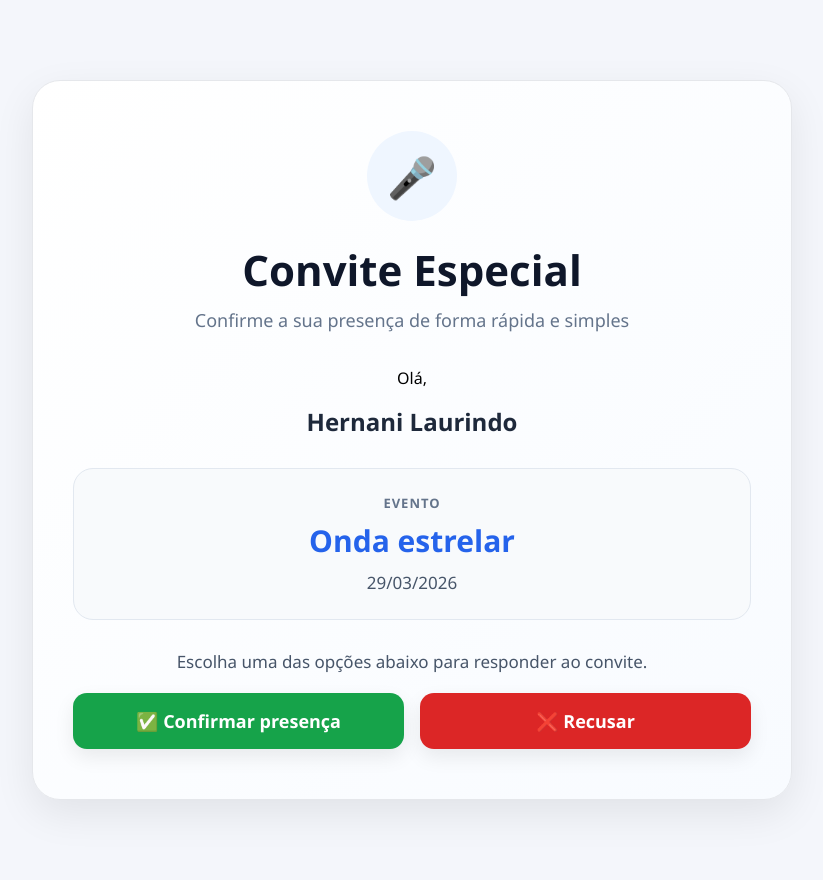
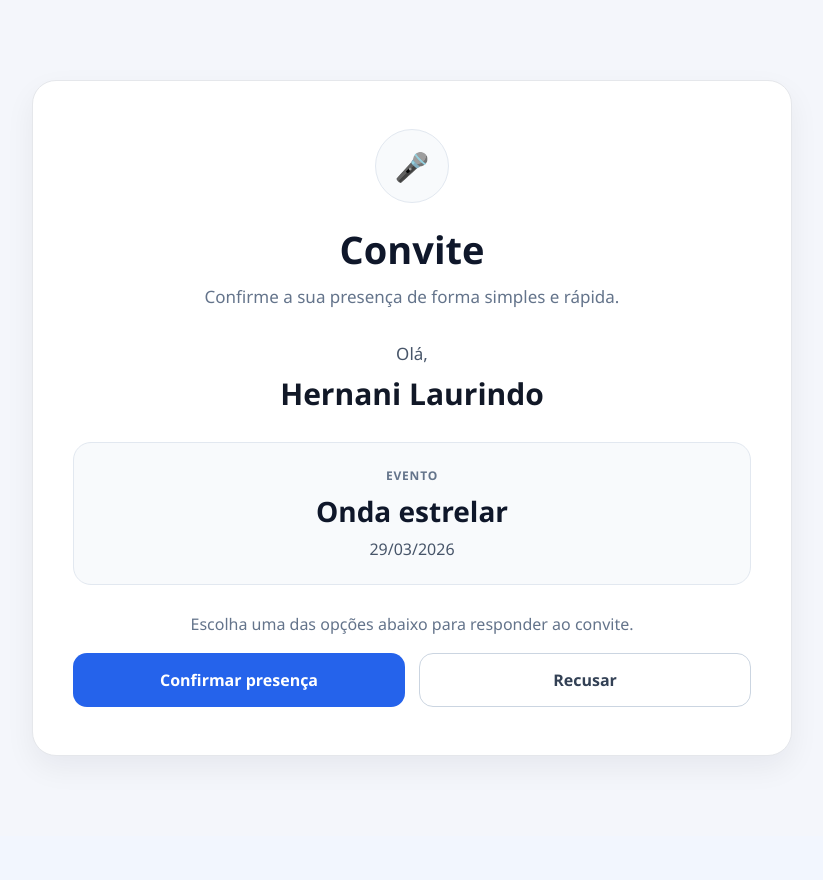
Before and after one commit to 9free13-sys/invitation-app, a Django app: page /invite/16a39fd4-306f-4f0b-864f-f8930bcd0d67/ in a window 1280 px wide. Shown: the part 71-951 px from the top of the page, without its empty margins (228-1051 px from the left). After the commit the page ends 830 px from the top, so only its background shows below. Run offline with Django 5.2, Linux system fonts and the light colour scheme; data comes from the database, SQL or seed files in the repository.

Commit message:
actualizar recpção de convidados

```diff
--- a/guests/templates/guests/invite_page.html
+++ b/guests/templates/guests/invite_page.html
@@ -10,124 +10,145 @@
     }
 
     .invite-card {
-        background: linear-gradient(135deg, #ffffff, #f8fbff);
-        border-radius: 28px;
-        padding: 50px 40px;
+        background: #ffffff;
+        border-radius: 24px;
+        padding: 48px 40px;
         text-align: center;
-        box-shadow: 0 14px 40px rgba(0,0,0,0.08);
+        box-shadow: 0 12px 30px rgba(15, 23, 42, 0.06);
         border: 1px solid #e5e7eb;
     }
 
     .invite-badge {
-        width: 90px;
-        height: 90px;
+        width: 72px;
+        height: 72px;
         margin: 0 auto 20px;
         border-radius: 50%;
-        background: #eff6ff;
+        background: #f8fafc;
         display: flex;
         align-items: center;
         justify-content: center;
-        font-size: 40px;
+        font-size: 28px;
+        border: 1px solid #e2e8f0;
     }
 
     .invite-title {
-        font-size: 42px;
+        font-size: 38px;
         font-weight: 800;
         color: #0f172a;
         margin-bottom: 10px;
     }
 
     .invite-subtitle {
-        font-size: 18px;
+        font-size: 17px;
         color: #64748b;
-        margin-bottom: 35px;
+        margin-bottom: 34px;
+    }
+
+    .guest-line {
+        font-size: 17px;
+        color: #475569;
+        margin-bottom: 8px;
     }
 
     .guest-name {
-        font-size: 24px;
+        font-size: 30px;
         font-weight: 700;
-        color: #1e293b;
-        margin-bottom: 10px;
+        color: #111827;
+        margin-bottom: 24px;
     }
 
     .event-box {
         background: #f8fafc;
         border: 1px solid #e2e8f0;
-        border-radius: 20px;
-        padding: 25px;
-        margin: 30px 0;
+        border-radius: 18px;
+        padding: 24px;
+        margin: 28px 0;
+        text-align: center;
     }
 
     .event-label {
-        font-size: 13px;
+        font-size: 12px;
         font-weight: 700;
-        letter-spacing: 1px;
+        letter-spacing: 0.8px;
         text-transform: uppercase;
         color: #64748b;
         margin-bottom: 8px;
     }
 
     .event-name {
-        font-size: 30px;
-        font-weight: 800;
-        color: #2563eb;
-        margin-bottom: 10px;
+        font-size: 28px;
+        font-weight: 700;
+        color: #0f172a;
+        margin-bottom: 8px;
     }
 
     .event-date {
-        font-size: 17px;
+        font-size: 16px;
         color: #475569;
     }
 
     .action-text {
-        font-size: 17px;
-        color: #475569;
-        margin: 30px 0 20px;
+        font-size: 16px;
+        color: #64748b;
+        margin: 28px 0 18px;
     }
 
     .actions {
         display: grid;
         grid-template-columns: repeat(2, 1fr);
-        gap: 16px;
-        margin-top: 10px;
+        gap: 14px;
+        margin-top: 8px;
     }
 
     .btn {
         display: inline-block;
-        padding: 16px 20px;
+        padding: 15px 18px;
         border-radius: 14px;
         text-decoration: none;
-        font-size: 18px;
+        font-size: 16px;
         font-weight: 700;
-        color: white;
-        transition: 0.25s ease;
-        box-shadow: 0 8px 20px rgba(0,0,0,0.08);
+        transition: 0.2s ease;
+        border: 1px solid transparent;
     }
 
     .btn:hover {
-        transform: translateY(-2px);
-        opacity: 0.95;
+        transform: translateY(-1px);
     }
 
     .confirm {
-        background: #16a34a;
+        background: #2563eb;
+        color: white;
+    }
+
+    .confirm:hover {
+        background: #1d4ed8;
     }
 
     .decline {
-        background: #dc2626;
+        background: white;
+        color: #334155;
+        border-color: #cbd5e1;
+    }
+
+    .decline:hover {
+        background: #f8fafc;
     }
 
     @media (max-width: 700px) {
         .invite-card {
-            padding: 35px 22px;
+            padding: 34px 22px;
         }
 
         .invite-title {
-            font-size: 32px;
+            font-size: 30px;
+        }
+
+        .guest-name {
+            font-size: 24px;
         }
 
         .event-name {
-            font-size: 24px;
+            font-size: 22px;
         }
 
         .actions {
@@ -158,14 +179,14 @@
             {% elif guest.event.event_type == "evento_corporativo" %}
                 🏢
             {% else %}
-        🎉
+                📩
             {% endif %}
         </div>
 
-        <div class="invite-title">Convite Especial</div>
-        <div class="invite-subtitle">Confirme a sua presença de forma rápida e simples</div>
+        <div class="invite-title">Convite</div>
+        <div class="invite-subtitle">Confirme a sua presença de forma simples e rápida.</div>
 
-        <p>Olá,</p>
+        <div class="guest-line">Olá,</div>
         <div class="guest-name">{{ guest.full_name }}</div>
 
         <div class="event-box">
@@ -179,8 +200,8 @@
         </div>
 
         <div class="actions">
-            <a href="/invite/{{ guest.token }}/confirm/" class="btn confirm">✅ Confirmar presença</a>
-            <a href="/invite/{{ guest.token }}/decline/" class="btn decline">❌ Recusar</a>
+            <a href="/invite/{{ guest.token }}/confirm/" class="btn confirm">Confirmar presença</a>
+            <a href="/invite/{{ guest.token }}/decline/" class="btn decline">Recusar</a>
         </div>
     </div>
 </div>
```
Lines whose indentation alone changed are shown as unchanged.
